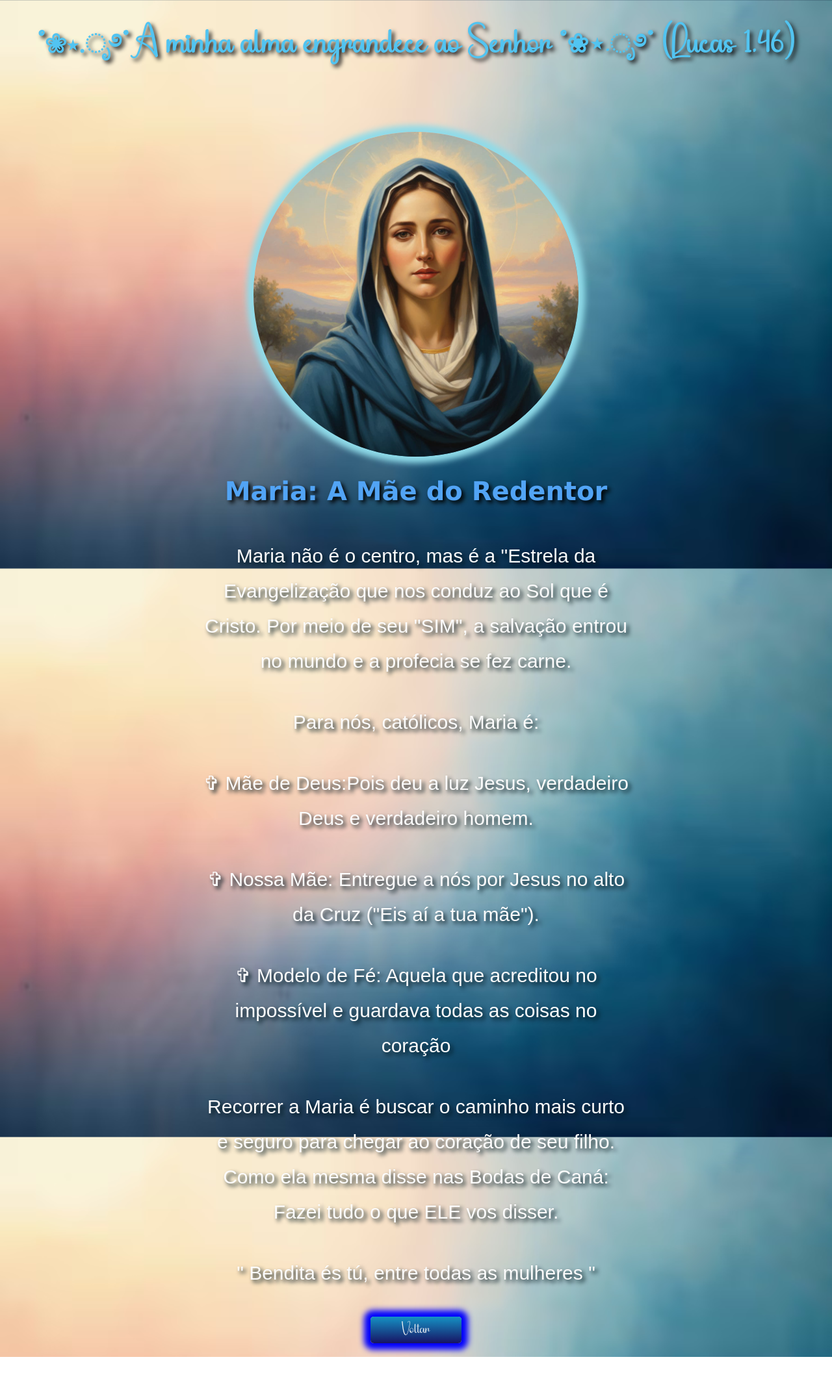
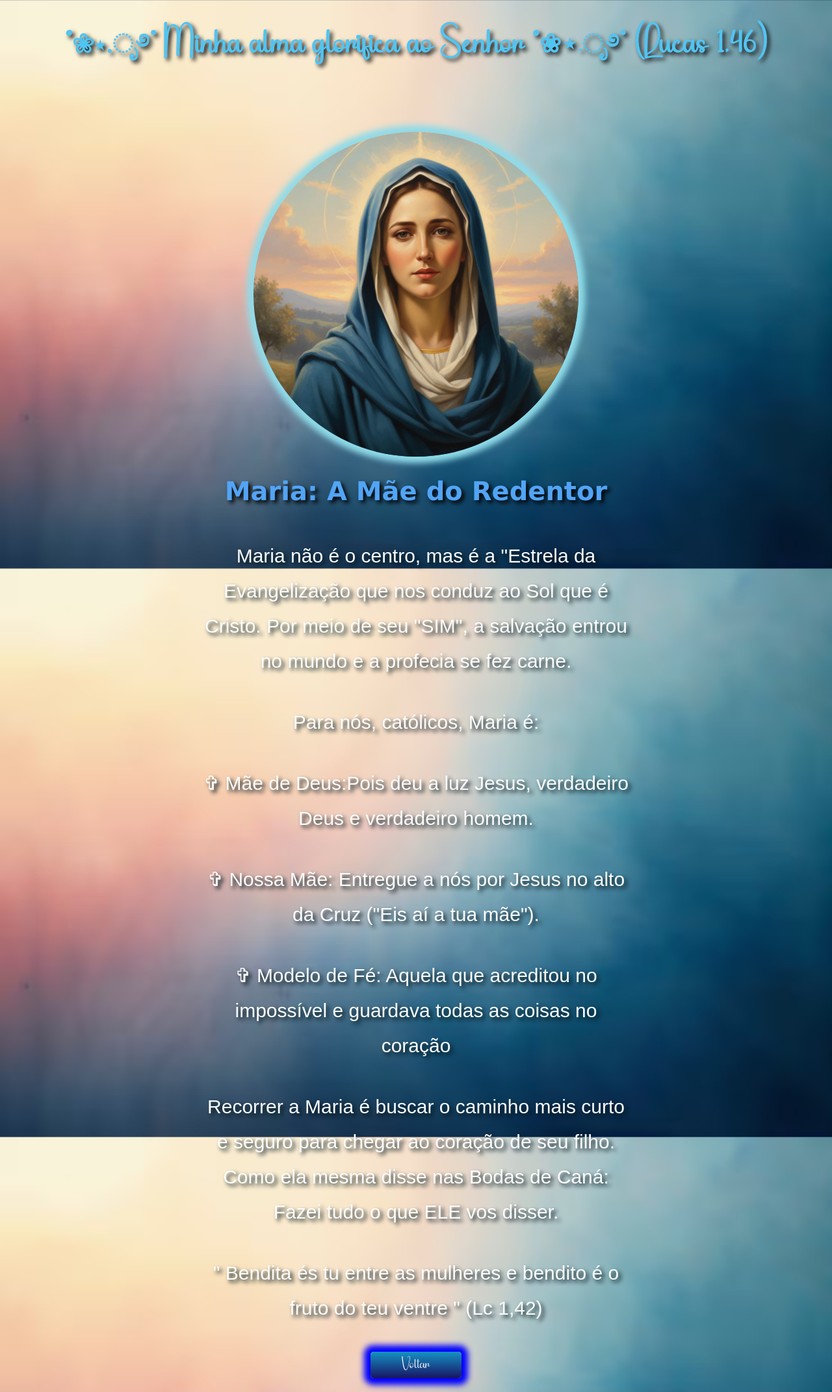
Before and after one commit to pfmeira89-create/meu-site-catolico, a plain HTML site: page maria.html in a window 1280 px wide. Shown: the whole page at 65% size. Before the commit the page ends 2089 px from the top, so only its background shows below. Drawn offline with Linux system fonts and the light colour scheme; files whose address does not match are found by name.

Commit message:
Update maria.html

```diff
--- a/maria.html
+++ b/maria.html
@@ -9,7 +9,7 @@
 
 <body class="pagina-maria">
 
-<h1>°❀⋆.ೃ࿔* A minha alma engrandece ao Senhor °❀⋆.ೃ࿔* (Lucas 1,46)</h1>
+<h1>°❀⋆.ೃ࿔* Minha alma glorifica ao Senhor °❀⋆.ೃ࿔* (Lucas 1,46)</h1>
 <img src="img/maria.jpeg.jpeg" class="imagem-maria" alt="Imagem de Maria, a mãe de Jesus e nossa mãe">
 <h2><span class="destaque">Maria: A Mãe do Redentor</span></h2>
 <p>Maria não é o centro, mas é a "Estrela da Evangelização que nos conduz
@@ -23,7 +23,8 @@
     Como ela mesma disse nas Bodas de Caná: Fazei tudo o que ELE vos disser.</p>
 
       <footer>
-        <p>" Bendita és tú, entre todas as mulheres "</p>
+        <p>" Bendita és tu entre as mulheres e bendito é o fruto do teu ventre " (Lc 1,42) </p>
+
          </footer>
 
     <nav class="navegacao-final">
```
